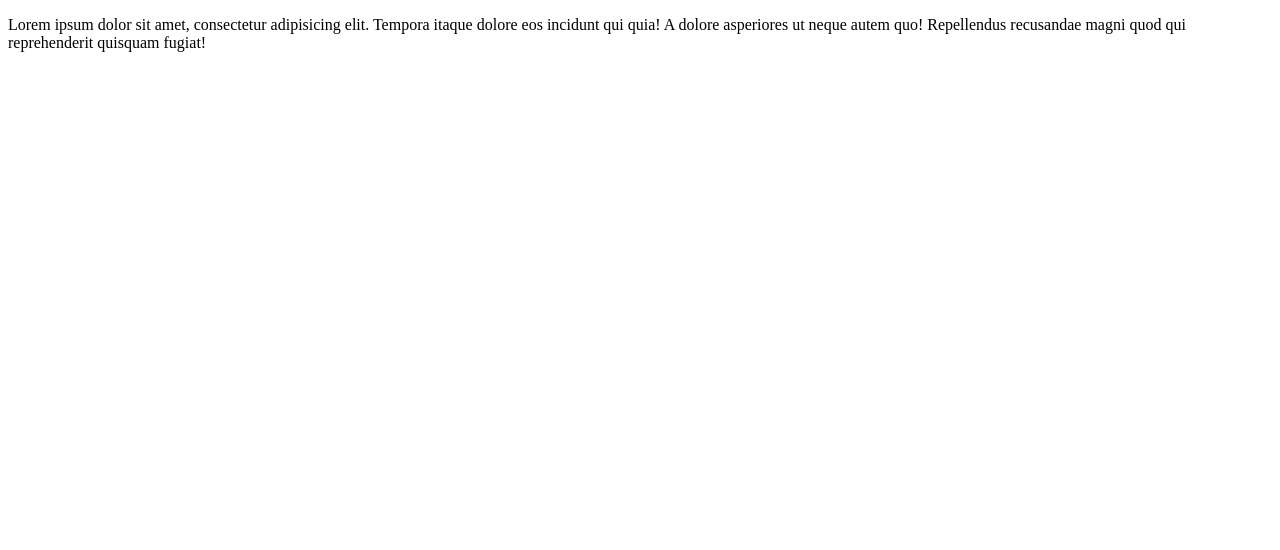
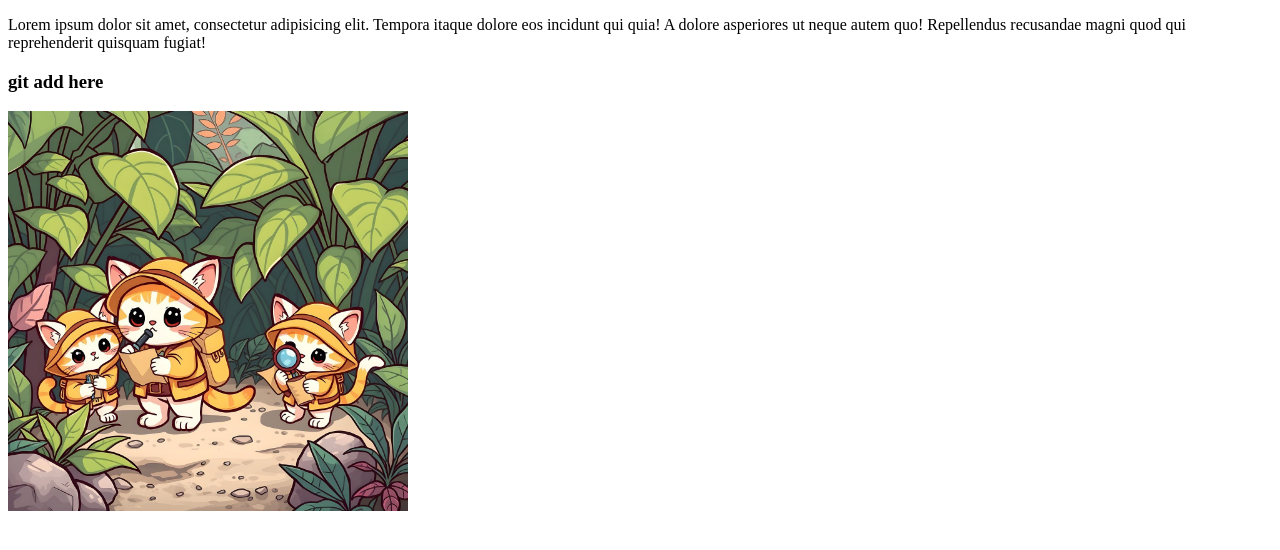
Before and after one commit to Lishad1/my-first-second-git, a plain HTML site: page index.html in a window 1280 px wide. Drawn offline with Linux system fonts and the light colour scheme.

Commit message:
added all message

```diff
--- a/index.html
+++ b/index.html
@@ -7,5 +7,7 @@
 </head>
 <body>
     <p>Lorem ipsum dolor sit amet, consectetur adipisicing elit. Tempora itaque dolore eos incidunt qui quia! A dolore asperiores ut neque autem quo! Repellendus recusandae magni quod qui reprehenderit quisquam fugiat!</p>
+    <H3>git add here</H3>
+    <img src="Image/pixa.jpg" width="400px" alt="">
 </body>
 </html>
```
Also changed, not shown: Image/Lishad Image/Lisad.jpeg (added), Image/Lishad Image/Lishad.jpeg (added), Image/download.png (added), Image/favicon.png (added), Image/images.png (added), Image/pixa.jpg (added).
